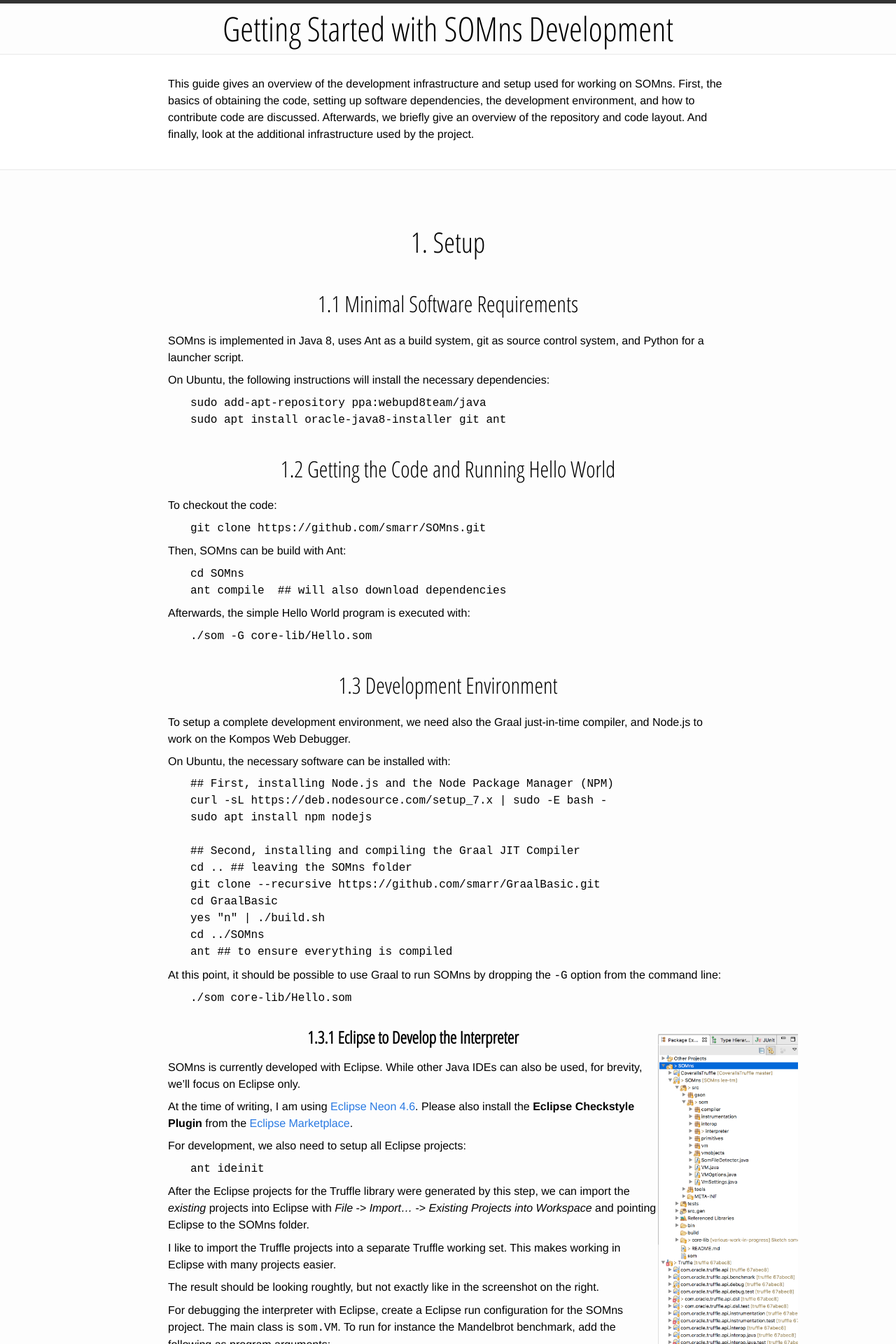
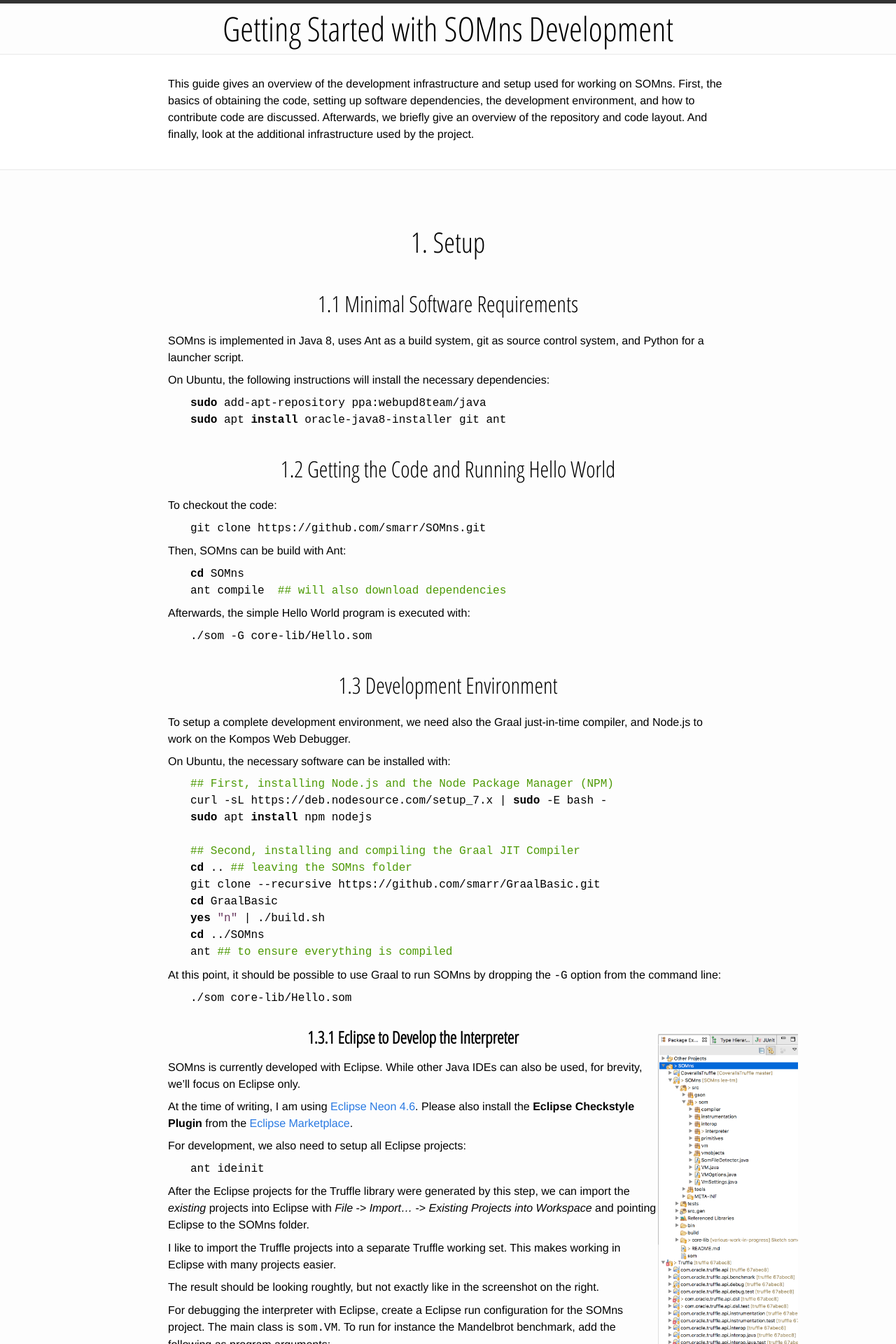
Before and after one commit to SOM-st/som-st.github.io, a Jekyll site: the page built from somns/getting-started.md, in a window 1280 px wide. Shown: the top 1920 px of the page at 70% size. Built offline with Jekyll 4.4.1, drawn with Linux system fonts in a browser that asks for light colours; some of the changed text lies outside the part shown.

Commit message:
Fix highlighting, and provide missing CSS
Signed-off-by: Stefan Marr <git@stefan-marr.de>

````diff
--- a/css/main.css
+++ b/css/main.css
@@ -191,7 +191,9 @@
     font-size: 180%;
 }
 
-.som.comment {color:#4e9a06;}
+.som.comment, .highlight .c {color:#4e9a06;}
+.som.string, .highlight .s2 {color:#66355c;}
+.highlight .nb {font-weight: bold;}
 .som.number  {color:#5c3566;}
 .som.arg     {font-style:italic;}
 .som.self    {color:#204a87;}
--- a/somns/getting-started.md
+++ b/somns/getting-started.md
@@ -46,16 +46,22 @@
 
 To checkout the code:
 
-    git clone https://github.com/smarr/SOMns.git
+```bash
+git clone https://github.com/smarr/SOMns.git
+```
 
 Then, SOMns can be build with Ant:
 
-    cd SOMns
-    ant compile  ## will also download dependencies
+```bash
+cd SOMns
+ant compile  ## will also download dependencies
+```
 
 Afterwards, the simple Hello World program is executed with:
 
-    ./som -G core-lib/Hello.som
+```bash
+./som -G core-lib/Hello.som
+```
 
 ### 1.3 Development Environment
 
@@ -129,7 +135,9 @@
 
 I personally start the various SOMns programs from the command line:
 
-    ./som -d -G core-lib/Benchmarks/Harness.som Mandelbrot 2 0 500
+```bash
+./som -d -G core-lib/Benchmarks/Harness.som Mandelbrot 2 0 500
+```
 
 For this approach, we need a *Remote Java Application* debug configuration
 in Eclipse. After starting SOMns, it should tell you that it is waiting on port
````
